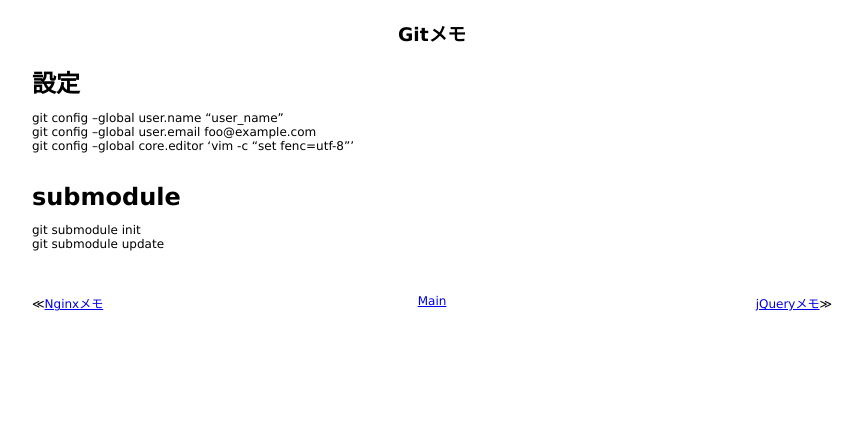
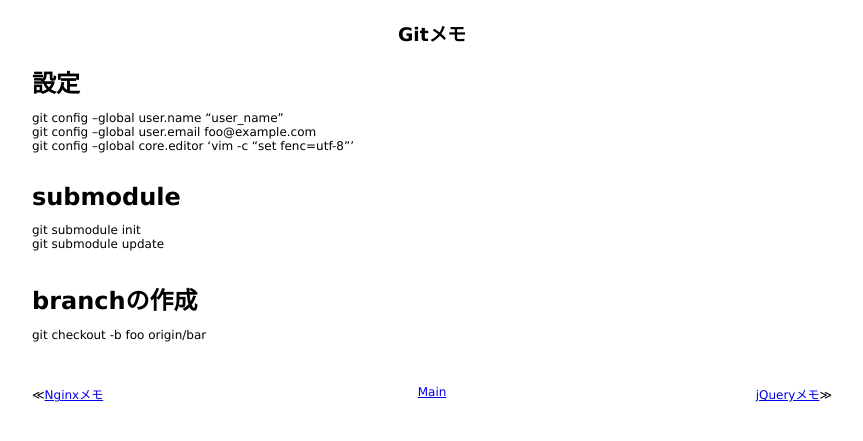
Before and after one commit to 38elements/38elements.github.com, a Jekyll site: the page built from _posts/2014-11-22-git.md, in a window 1280 px wide. Shown: the top 441 px of the page, without its empty margins (208-1071 px from the left). Built offline with Jekyll 4.4.1, drawn with Linux system fonts in a browser that asks for light colours; Markdown is read by kramdown in place of the engine named in the settings.

Commit message:
Update 2014-11-22-git.md

```diff
--- a/_posts/2014-11-22-git.md
+++ b/_posts/2014-11-22-git.md
@@ -10,3 +10,6 @@ git config --global core.editor 'vim -c "set fenc=utf-8"'
 # submodule
 git submodule init
 git submodule update
+<br>
+# branchの作成
+git checkout -b foo origin/bar
```
